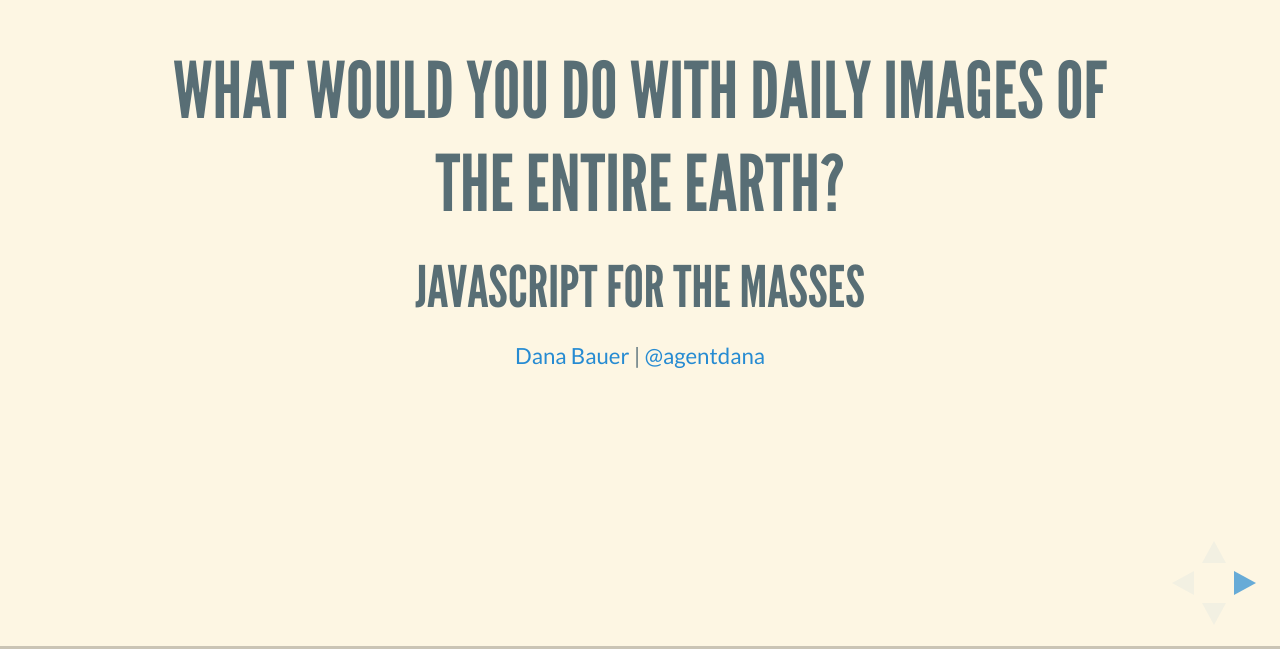
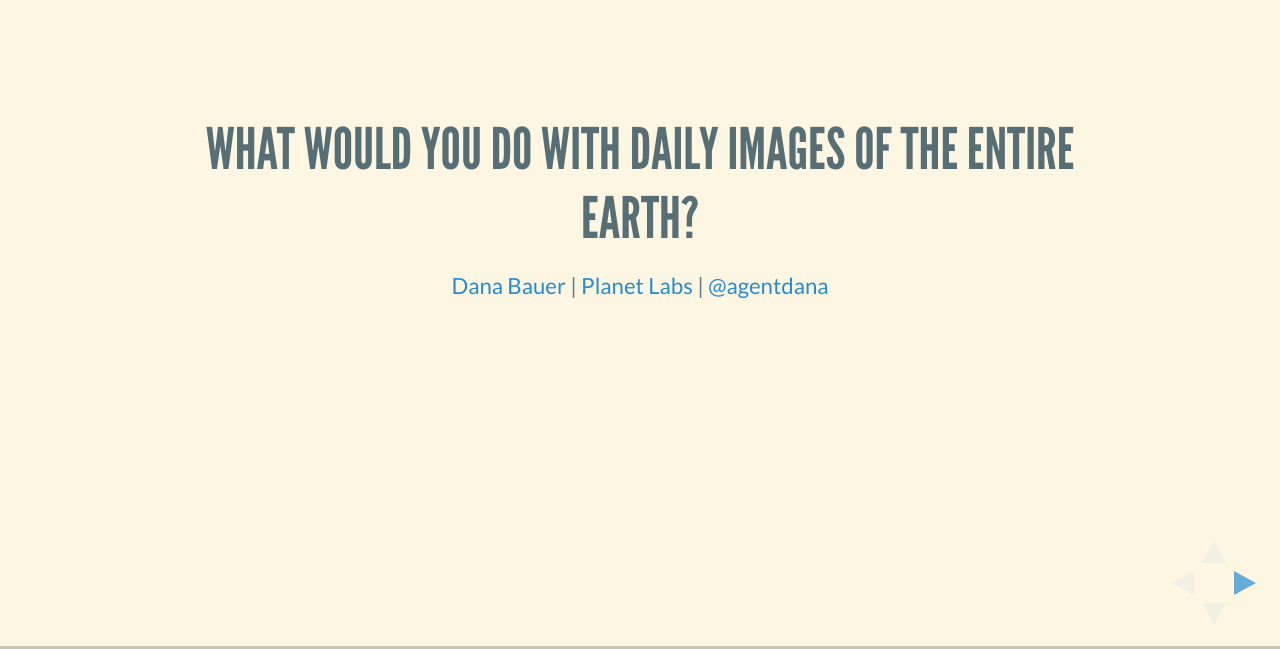
Before and after one commit to danabauer/planet-jsgeo, a website: page index.html in a window 1280 px wide. Shown: the part 151-800 px from the top of the page. Drawn offline with Linux system fonts and the light colour scheme.

Commit message:
update title slide

```diff
--- a/index.html
+++ b/index.html
@@ -41,10 +41,10 @@
 			<!-- Any section element inside of this container is displayed as a slide -->
 			<div class="slides">
 				<section>
-					<h2>What would you do with daily images of the entire Earth?</h2>
-					<h3>javascript for the masses</h3>
+					<h3>What would you do with daily images of the entire Earth?</h3>
+
 					<p>
-						<small><a href="http://danabauer@github.io">Dana Bauer</a> | <a href="http://planet.com>Planet Labs</a> | <a href="http://twitter.com/agentdana">@agentdana</a></small>
+						<small><a href="http://danabauer@github.io">Dana Bauer</a> | <a href="https://www.planet.com/">Planet Labs</a> | <a href="http://twitter.com/agentdana">@agentdana</a></small>
 					</p>
 				</section>
 
```
